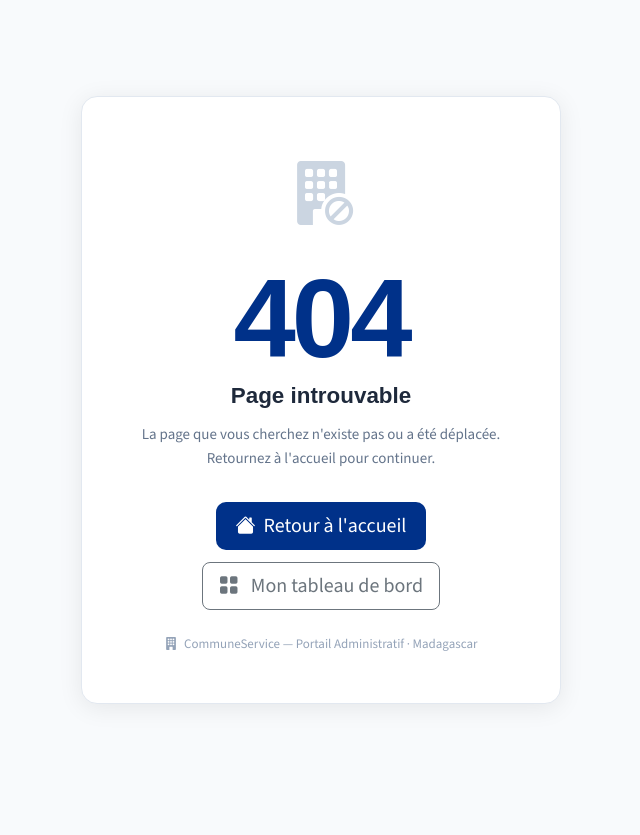
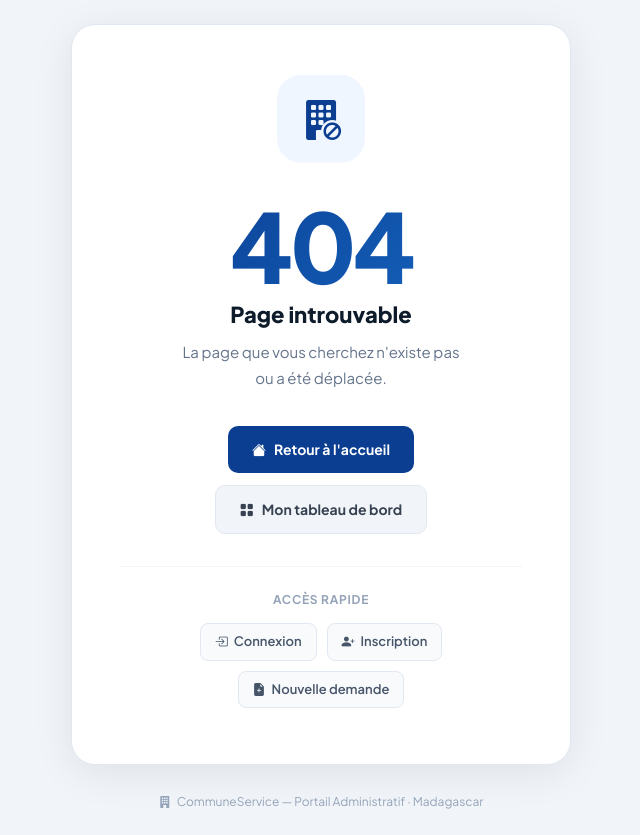
Before and after one commit to andrianasolofacrino-ops/institution-public-site, a website: page frontend/404.html in a window 1280 px wide. Shown: the whole page, without its empty margins (319-959 px from the left). Before the commit the page ends 800 px from the top, so only its background shows below. Drawn offline with nearby package versions, Linux system fonts and the light colour scheme; a web font is replaced by a local one.

Commit message:
amélioration page 404

```diff
--- a/frontend/404.html
+++ b/frontend/404.html
@@ -6,86 +6,160 @@
     <title>Page introuvable — CommuneService</title>
     <link href="https://cdn.jsdelivr.net/npm/bootstrap@5.3.2/dist/css/bootstrap.min.css" rel="stylesheet">
     <link href="https://cdn.jsdelivr.net/npm/bootstrap-icons@1.11.3/font/bootstrap-icons.min.css" rel="stylesheet">
-    <link href="https://fonts.googleapis.com/css2?family=Marianne:wght@400;500;700&family=Source+Sans+3:wght@400;500;600&display=swap" rel="stylesheet">
-    <link rel="stylesheet" href="style.css">
+    <link href="https://fonts.googleapis.com/css2?family=Plus+Jakarta+Sans:wght@400;500;600;700;800&display=swap" rel="stylesheet">
     <style>
-        .page-404 {
-            min-height: 100vh;
-            display: flex;
-            align-items: center;
-            justify-content: center;
-            background: var(--gray-50, #f8fafc);
+        * { margin:0; padding:0; box-sizing:border-box; }
+        body {
+            font-family:'Plus Jakarta Sans',sans-serif;
+            background:#F1F5F9;
+            min-height:100vh;
+            display:flex;
+            flex-direction:column;
+            align-items:center;
+            justify-content:center;
+            padding:24px;
         }
-        .box-404 {
-            text-align: center;
-            max-width: 480px;
-            padding: 48px 32px;
-            background: white;
-            border-radius: 16px;
-            border: 1px solid #e2e8f0;
-            box-shadow: 0 4px 24px rgba(0,0,0,.08);
+
+        .box {
+            background:#fff;
+            border-radius:24px;
+            border:1px solid #E2E8F0;
+            box-shadow:0 8px 40px rgba(0,0,0,.08);
+            padding:56px 48px;
+            text-align:center;
+            max-width:500px;
+            width:100%;
         }
-        .num-404 {
-            font-size: 7rem;
-            font-weight: 800;
-            color: #003189;
-            line-height: 1;
-            letter-spacing: -4px;
-            margin-bottom: 8px;
-            font-family: 'Marianne', sans-serif;
+
+        /* Icône animée */
+        .icon-wrap {
+            width:88px; height:88px; border-radius:24px;
+            background:#EFF6FF; color:#0B3D91;
+            display:flex; align-items:center; justify-content:center;
+            font-size:40px; margin:0 auto 28px;
+            animation: float 3s ease-in-out infinite;
         }
-        .titre-404 {
-            font-size: 1.4rem;
-            font-weight: 700;
-            color: #1e293b;
-            margin-bottom: 12px;
-            font-family: 'Marianne', sans-serif;
+        @keyframes float {
+            0%,100% { transform:translateY(0); }
+            50%      { transform:translateY(-8px); }
         }
-        .desc-404 {
-            color: #64748b;
-            font-size: 15px;
-            margin-bottom: 32px;
-            line-height: 1.6;
+
+        /* 404 */
+        .num {
+            font-size:96px; font-weight:800;
+            line-height:1; letter-spacing:-4px;
+            margin-bottom:8px;
+            background:linear-gradient(135deg, #0B3D91 0%, #1565C0 100%);
+            -webkit-background-clip:text;
+            -webkit-text-fill-color:transparent;
+            background-clip:text;
         }
-        .icon-404 {
-            font-size: 64px;
-            color: #cbd5e1;
-            margin-bottom: 16px;
+
+        .titre {
+            font-size:22px; font-weight:800;
+            color:#0D1B2A; margin-bottom:12px;
         }
-        .liens-404 {
-            display: flex;
-            gap: 12px;
-            justify-content: center;
-            flex-wrap: wrap;
+
+        .desc {
+            font-size:15px; color:#64748B;
+            line-height:1.7; margin-bottom:36px;
+        }
+
+        /* Boutons */
+        .btns {
+            display:flex; gap:12px; justify-content:center; flex-wrap:wrap;
+            margin-bottom:32px;
+        }
+        .btn-primary-404 {
+            background:#0B3D91; color:#fff;
+            border:none; border-radius:10px; padding:13px 24px;
+            font-size:14px; font-weight:700; font-family:inherit;
+            text-decoration:none; display:inline-flex; align-items:center; gap:8px;
+            transition:all .2s; cursor:pointer;
+        }
+        .btn-primary-404:hover { background:#1565C0; transform:translateY(-2px); box-shadow:0 6px 20px rgba(11,61,145,.3); color:#fff; }
+        .btn-secondary-404 {
+            background:#F1F5F9; color:#374151;
+            border:1.5px solid #E2E8F0; border-radius:10px; padding:13px 24px;
+            font-size:14px; font-weight:700; font-family:inherit;
+            text-decoration:none; display:inline-flex; align-items:center; gap:8px;
+            transition:all .2s;
+        }
+        .btn-secondary-404:hover { border-color:#94A3B8; color:#0D1B2A; background:#E2E8F0; }
+
+        /* Liens rapides */
+        .quick-links {
+            border-top:1px solid #F1F5F9; padding-top:24px;
+        }
+        .quick-title { font-size:12px; font-weight:700; color:#94A3B8; text-transform:uppercase; letter-spacing:.06em; margin-bottom:14px; }
+        .quick-grid { display:flex; gap:10px; justify-content:center; flex-wrap:wrap; }
+        .quick-link {
+            display:inline-flex; align-items:center; gap:6px;
+            background:#F8FAFC; border:1px solid #E2E8F0; border-radius:8px;
+            padding:8px 14px; font-size:13px; font-weight:600; color:#475569;
+            text-decoration:none; transition:all .15s;
+        }
+        .quick-link:hover { background:#EFF6FF; border-color:#BFDBFE; color:#0B3D91; }
+
+        /* Footer */
+        .footer-404 {
+            margin-top:28px; font-size:12px; color:#94A3B8;
+            display:flex; align-items:center; gap:6px; justify-content:center;
+        }
+
+        @media (max-width:480px) {
+            .box { padding:40px 24px; }
+            .num { font-size:72px; }
+            .btns { flex-direction:column; align-items:center; }
+            .btn-primary-404, .btn-secondary-404 { width:100%; justify-content:center; }
         }
     </style>
 </head>
-<body class="page-404">
-    <div class="box-404">
-        <div class="icon-404">
+<body>
+
+    <div class="box">
+
+        <div class="icon-wrap">
             <i class="bi bi-building-fill-slash"></i>
         </div>
-        <div class="num-404">404</div>
-        <h1 class="titre-404">Page introuvable</h1>
-        <p class="desc-404">
-            La page que vous cherchez n'existe pas ou a été déplacée.<br>
-            Retournez à l'accueil pour continuer.
+
+        <div class="num">404</div>
+        <h1 class="titre">Page introuvable</h1>
+        <p class="desc">
+            La page que vous cherchez n'existe pas<br>ou a été déplacée.
         </p>
-        <div class="liens-404">
-            <a href="index.html" class="btn btn-gov btn-lg">
-                <i class="bi bi-house-fill me-2" aria-hidden="true"></i>
-                Retour à l'accueil
+
+        <div class="btns">
+            <a href="index.html" class="btn-primary-404">
+                <i class="bi bi-house-fill"></i>Retour à l'accueil
             </a>
-            <a href="dashboard.html" class="btn btn-outline-secondary btn-lg">
-                <i class="bi bi-grid-fill me-2" aria-hidden="true"></i>
-                Mon tableau de bord
+            <a href="dashboard.html" class="btn-secondary-404">
+                <i class="bi bi-grid-fill"></i>Mon tableau de bord
             </a>
         </div>
-        <div class="mt-4 pied-404">
-            <i class="bi bi-building-fill me-1" aria-hidden="true"></i>
-            CommuneService — Portail Administratif · Madagascar
+
+        <div class="quick-links">
+            <div class="quick-title">Accès rapide</div>
+            <div class="quick-grid">
+                <a href="login.html" class="quick-link">
+                    <i class="bi bi-box-arrow-in-right"></i>Connexion
+                </a>
+                <a href="register.html" class="quick-link">
+                    <i class="bi bi-person-plus-fill"></i>Inscription
+                </a>
+                <a href="demande.html" class="quick-link">
+                    <i class="bi bi-file-earmark-plus-fill"></i>Nouvelle demande
+                </a>
+            </div>
         </div>
+
     </div>
+
+    <div class="footer-404">
+        <i class="bi bi-building-fill"></i>
+        CommuneService — Portail Administratif · Madagascar
+    </div>
+
     <script src="https://cdn.jsdelivr.net/npm/bootstrap@5.3.2/dist/js/bootstrap.bundle.min.js"></script>
 </body>
 </html>
```
